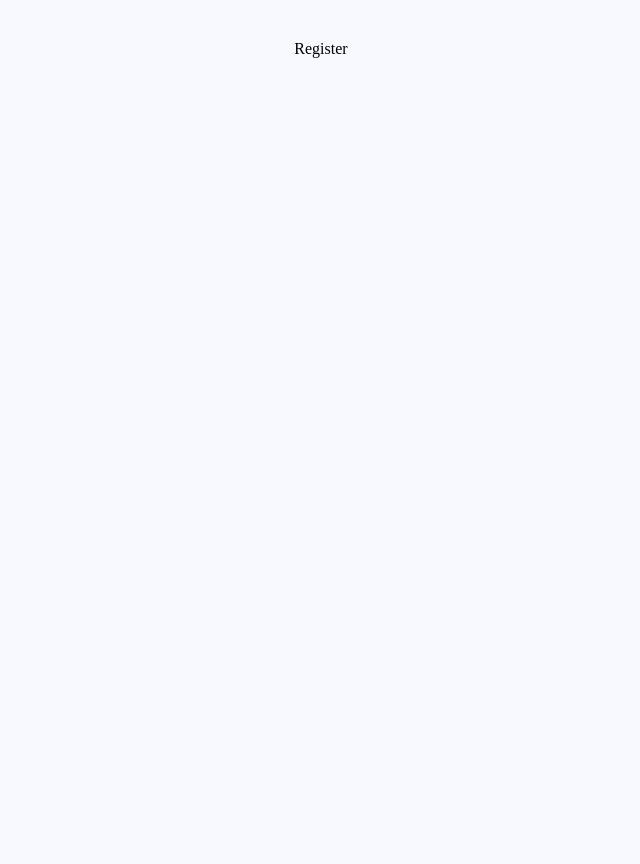
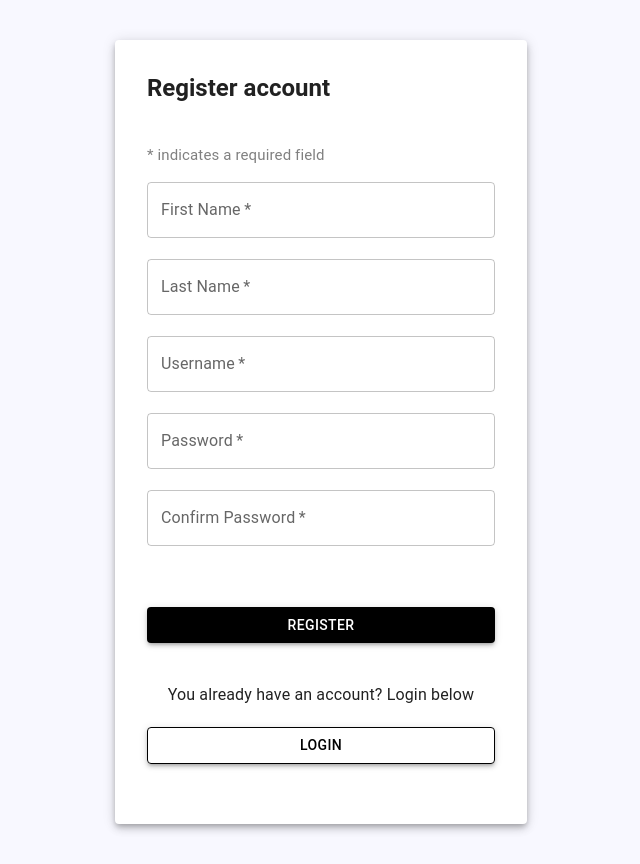
Before and after one commit to ardeleanmarcel/Manage-your-expenses, a React (Vite) app: page /register in a window 1280 px wide. Shown: the whole page, without its empty margins (319-959 px from the left). Before the commit the page ends 800 px from the top, so only its background shows below. Built offline with nearby package versions, Linux system fonts and the light colour scheme.

Commit message:
user sees a register page, with input fields for name, username, password, also sign up and sign in buttons

```diff
--- a/src/Pages/Register/Register.tsx
+++ b/src/Pages/Register/Register.tsx
@@ -1,3 +1,160 @@
+import { Button } from '@mui/material';
+import TextField from '@mui/material/TextField';
+import Typography from '@mui/material/Typography';
+import Card from '@mui/material/Card';
+import CardContent from '@mui/material/CardContent';
+import Stack from '@mui/material/Stack';
+import { useNavigate } from 'react-router-dom';
+import { useState } from 'react';
+
 export default function Register() {
-  return <div>Register</div>
+  const navigate = useNavigate();
+  const [userInput, setUserInput] = useState({
+    firstName: '',
+    lastName: '',
+    username: '',
+    password: '',
+    confirmPassword: '',
+  });
+
+  const inputsStyle = {
+    marginBottom: '21px',
+  };
+
+  const cardContainerStyle = {
+    display: 'flex',
+    flexDirection: 'column',
+    boxShadow: 5,
+    padding: '16px',
+    width: '380px',
+  };
+
+  const requiredInfoStyle = {
+    marginBottom: '15px',
+    fontSize: '15px',
+    color: 'grey',
+  };
+
+  const handleInput = (e) => {
+    const { name, value } = e.target;
+    setUserInput((prev) => ({
+      ...prev,
+      [name]: value,
+    }));
+  };
+
+  const handleGoToSignIn = () => {
+    navigate('/');
+  };
+
+  return (
+    <Card sx={cardContainerStyle}>
+      <CardContent
+        sx={{
+          textAlign: 'left',
+        }}
+      >
+        <Typography
+          variant="h5"
+          fontWeight="fontWeightBold"
+          sx={{
+            marginBottom: '40px',
+          }}
+        >
+          Register account
+        </Typography>
+        <Typography sx={requiredInfoStyle}>
+          * indicates a required field
+        </Typography>
+        <Stack>
+          <TextField
+            required
+            label="First Name"
+            name="firstName"
+            value={userInput.firstName}
+            onChange={(e) => handleInput(e)}
+            aria-invalid="false"
+            sx={inputsStyle}
+            fullWidth
+          />
+        </Stack>
+        <Stack>
+          <TextField
+            required
+            label="Last Name"
+            value={userInput.lastName}
+            name="lastName"
+            onChange={(e) => handleInput(e)}
+            sx={inputsStyle}
+            fullWidth
+          />
+        </Stack>
+        <Stack>
+          <TextField
+            required
+            label="Username"
+            value={userInput.username}
+            name="username"
+            onChange={(e) => handleInput(e)}
+            sx={inputsStyle}
+            fullWidth
+          />
+        </Stack>
+        <Stack>
+          <TextField
+            required
+            label="Password"
+            type="password"
+            value={userInput.password}
+            name="password"
+            onChange={(e) => handleInput(e)}
+            sx={inputsStyle}
+            fullWidth
+          />
+        </Stack>
+        <Stack>
+          <TextField
+            required
+            label="Confirm Password"
+            type="password"
+            value={userInput.confirmPassword}
+            name="confirmPassword"
+            onChange={(e) => handleInput(e)}
+            sx={inputsStyle}
+            fullWidth
+          />
+        </Stack>
+
+        <Button
+          variant="contained"
+          sx={{
+            bgcolor: 'black',
+            color: 'white',
+            boxShadow: 3,
+            marginTop: '40px',
+            marginBottom: '40px',
+          }}
+          fullWidth
+        >
+          Register
+        </Button>
+        <Typography sx={{ marginBottom: '20px', textAlign: 'center' }}>
+          You already have an account? Login below
+        </Typography>
+        <Button
+          variant="outlined"
+          sx={{
+            color: 'black',
+            border: '1px solid black',
+            boxShadow: 3,
+            marginBottom: '20px',
+          }}
+          fullWidth
+          onClick={handleGoToSignIn}
+        >
+          Login
+        </Button>
+      </CardContent>
+    </Card>
+  );
 }
```
Also changed, not shown: .prettierrc.cjs, 1 other file (tests, documents, lock files or other folders).
